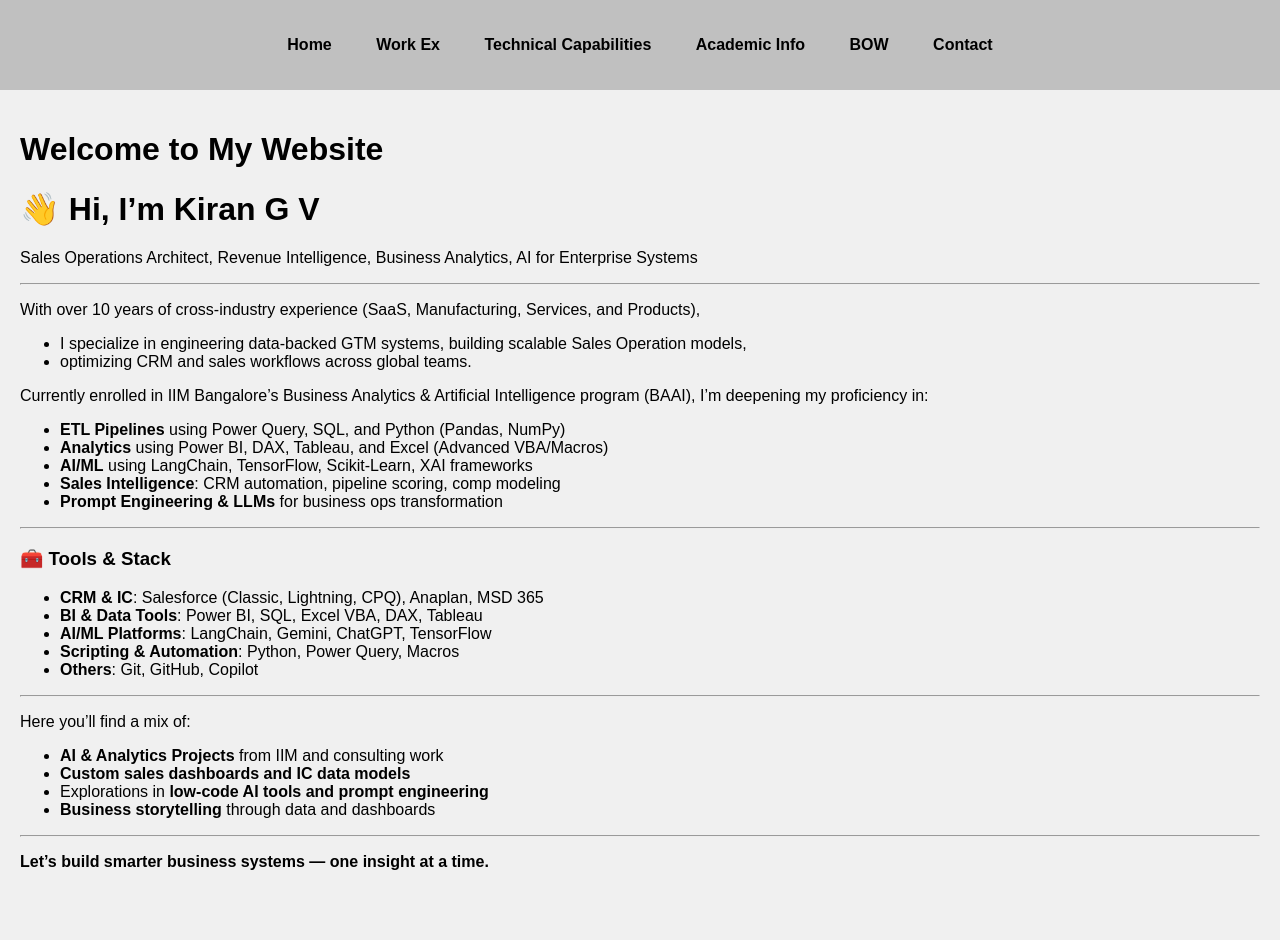
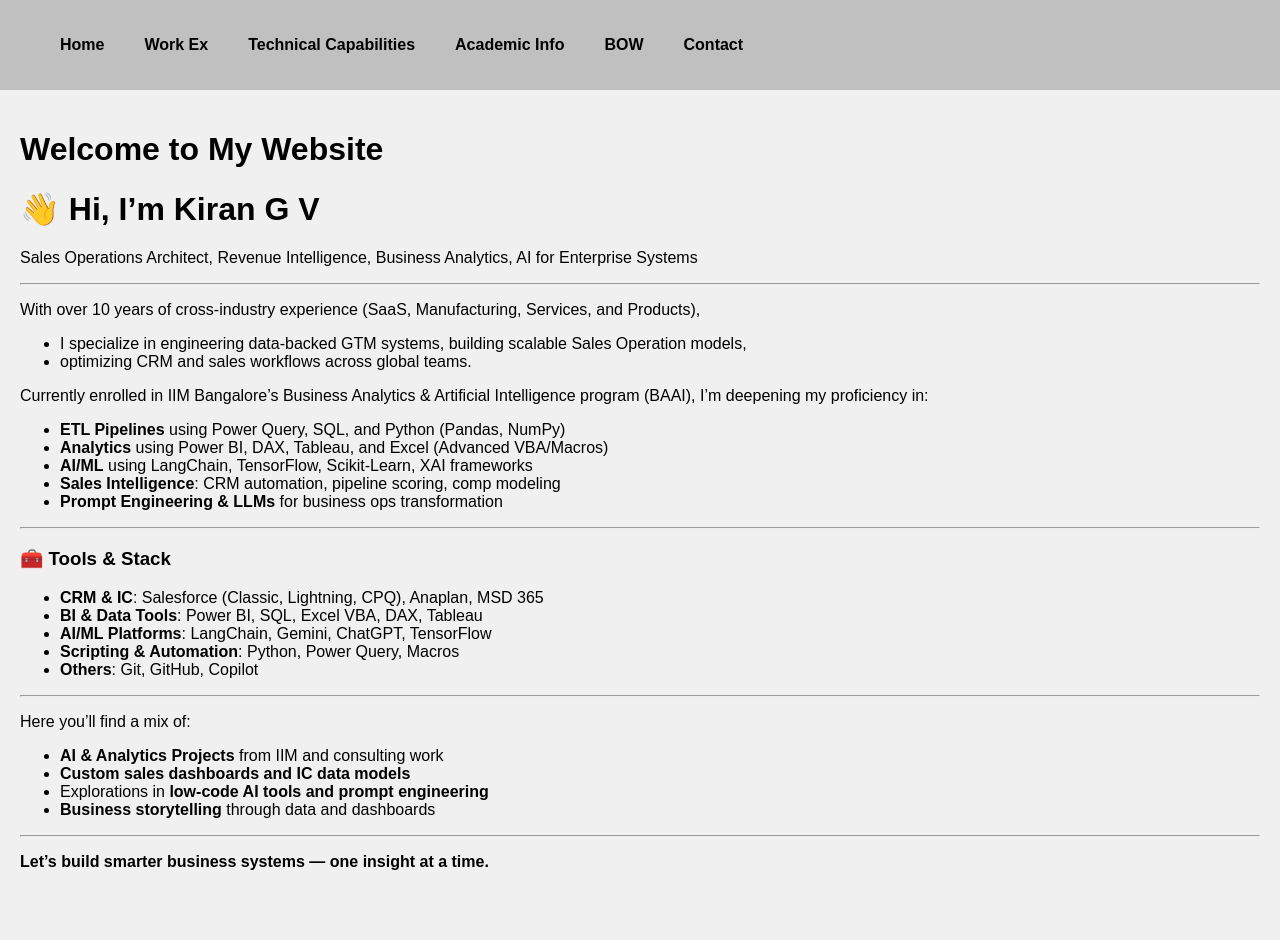
Before and after one commit to IIMBKiranGV/IIMBKiranGV.github.io, a Jekyll site: the page built from index.md, in a window 1280 px wide. Built offline with Jekyll 4.4.1, drawn with Linux system fonts in a browser that asks for light colours.

Commit message:
Update style.css

```diff
--- a/assets/style.css
+++ b/assets/style.css
@@ -8,7 +8,18 @@ body {
   background-color: #C0C0C0;
   display: flex;
   align-items: center;
-  justify-content: center;
+  justify-content: space-between;
+  padding: 0 40px
+}
+
+
+.logo img {
+  height: 40px;
+}
+
+.navbar nav {
+  display: flex;
+  align-items: center;
 }
 
 .navbar nav a {
```
